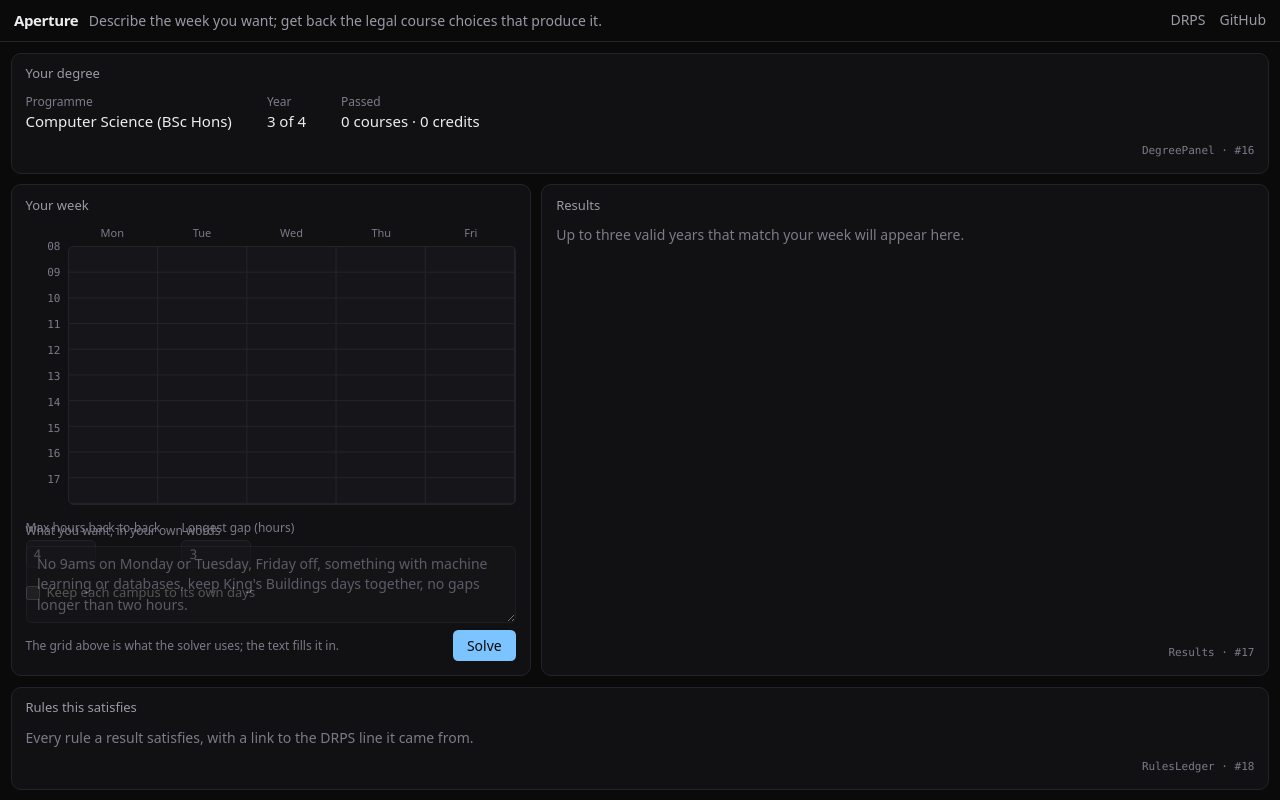
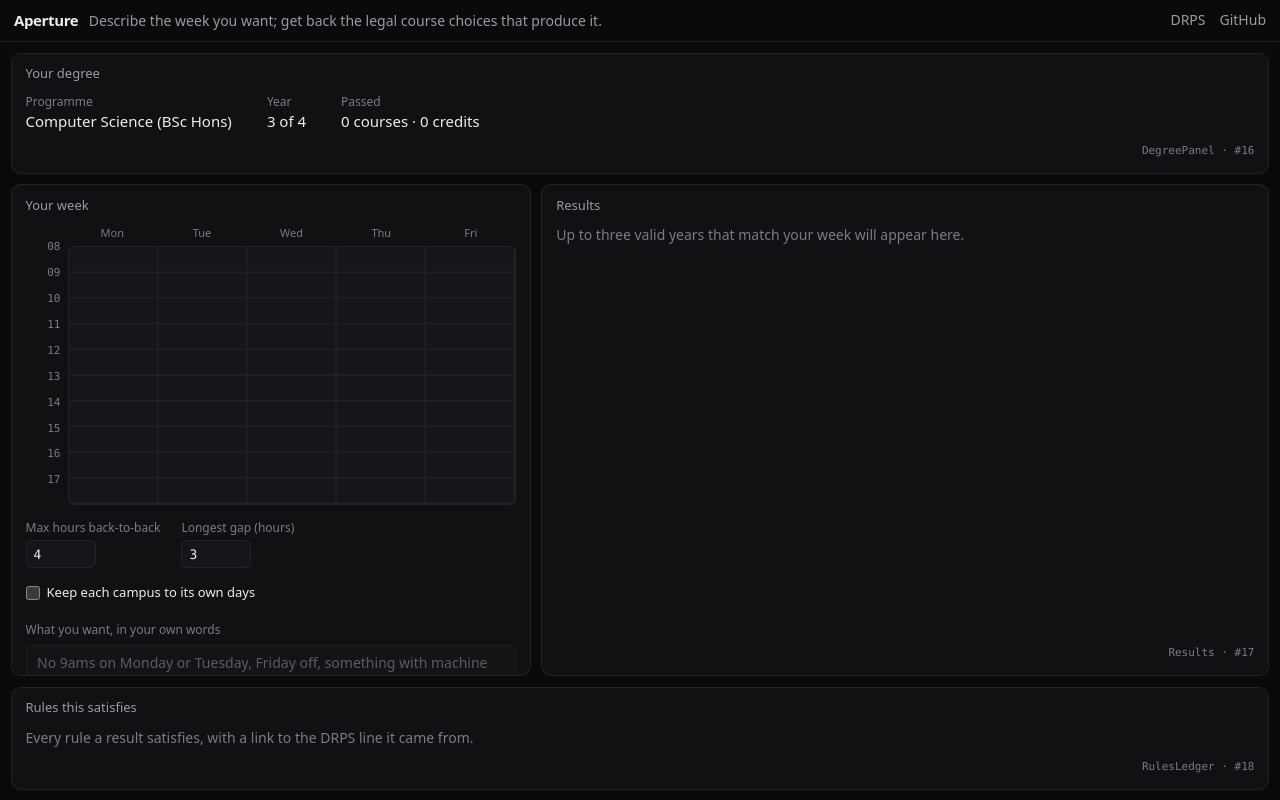
Before and after one commit to ppowdderr/aperture, a Next.js app: page / in a window 1280 px wide. Built offline with nearby package versions, Linux system fonts and the light colour scheme.

Commit message:
fix: week panel content no longer overlaps on short viewports
Co-Authored-By: Devin AI <devin-ai-integration[bot]@users.noreply.github.com>

```diff
--- a/src/app/page.tsx
+++ b/src/app/page.tsx
@@ -15,7 +15,7 @@ export default function Home() {
       }
       week={
         <WeekGridStandalone>
-        <form className="flex flex-col gap-2" action="#">
+        <form className="flex shrink-0 flex-col gap-2" action="#">
           <label htmlFor="wants" className="text-[12px] text-fg-faint">
             What you want, in your own words
           </label>
--- a/src/components/WeekGrid.tsx
+++ b/src/components/WeekGrid.tsx
@@ -244,7 +244,7 @@ export function WeekGrid({ value, onChange }: WeekGridProps) {
   const hours = Array.from({ length: SPAN / 60 }, (_, i) => DAY_START / 60 + i);
 
   return (
-    <div className="flex h-full min-h-0 flex-col gap-4" onKeyDown={onRootKeyDown}>
+    <div className="flex min-h-0 flex-1 flex-col gap-4" onKeyDown={onRootKeyDown}>
       <p id={hintId} className="sr-only">
         Drag on the grid to mark time you want kept free. Arrow keys move, Enter marks an hour, Delete removes a block, Enter on a
         block changes its type.
@@ -414,7 +414,7 @@ function Popover({ block: b, onKind, onRemove }: { block: TimeBlock; onKind: (k:
 function Controls({ value, onChange }: WeekGridProps) {
   const set = <K extends keyof Preferences>(k: K, v: Preferences[K]) => onChange({ ...value, [k]: v });
   return (
-    <div className="flex flex-wrap items-end gap-x-6 gap-y-3 text-[13px]">
+    <div className="flex shrink-0 flex-wrap items-end gap-x-6 gap-y-3 text-[13px]">
       <Num label="Max hours back-to-back" value={value.maxBackToBackHours} min={1} max={10} onChange={(v) => set("maxBackToBackHours", v)} />
       <Num label="Longest gap (hours)" value={value.maxGapHours} min={0} max={9} onChange={(v) => set("maxGapHours", v)} />
       <label className="flex h-8 cursor-pointer items-center gap-2 text-fg">
@@ -455,7 +455,7 @@ function Num({ label, value, min, max, onChange }: { label: string; value: numbe
 export function WeekGridStandalone({ children }: { children?: ReactNode }) {
   const [prefs, setPrefs] = useState<Preferences>(emptyPreferences);
   return (
-    <div className="flex h-full min-h-0 flex-col gap-4">
+    <div className="flex min-h-full flex-col gap-4">
       <WeekGrid value={prefs} onChange={setPrefs} />
       {children}
     </div>
```
